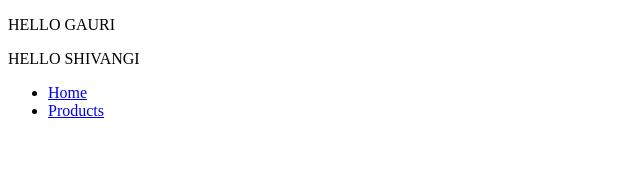
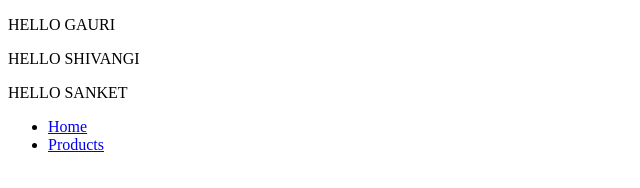
Before and after one commit to sanketwankhede/grespl, a plain HTML site: page PRACTICE/nav.html in a window 1280 px wide. Shown: the whole page, without its empty margins (0-640 px from the left). Drawn offline with Linux system fonts and the light colour scheme.

Commit message:
change in nav.html

```diff
--- a/PRACTICE/nav.html
+++ b/PRACTICE/nav.html
@@ -9,6 +9,7 @@
 			<div id="navbar">
 				<p>HELLO GAURI</p>
 				<p>HELLO SHIVANGI</p>
+				<p>HELLO SANKET</p>
 				<ul>
 					<li>
 						<a href="/">Home</a>
```
